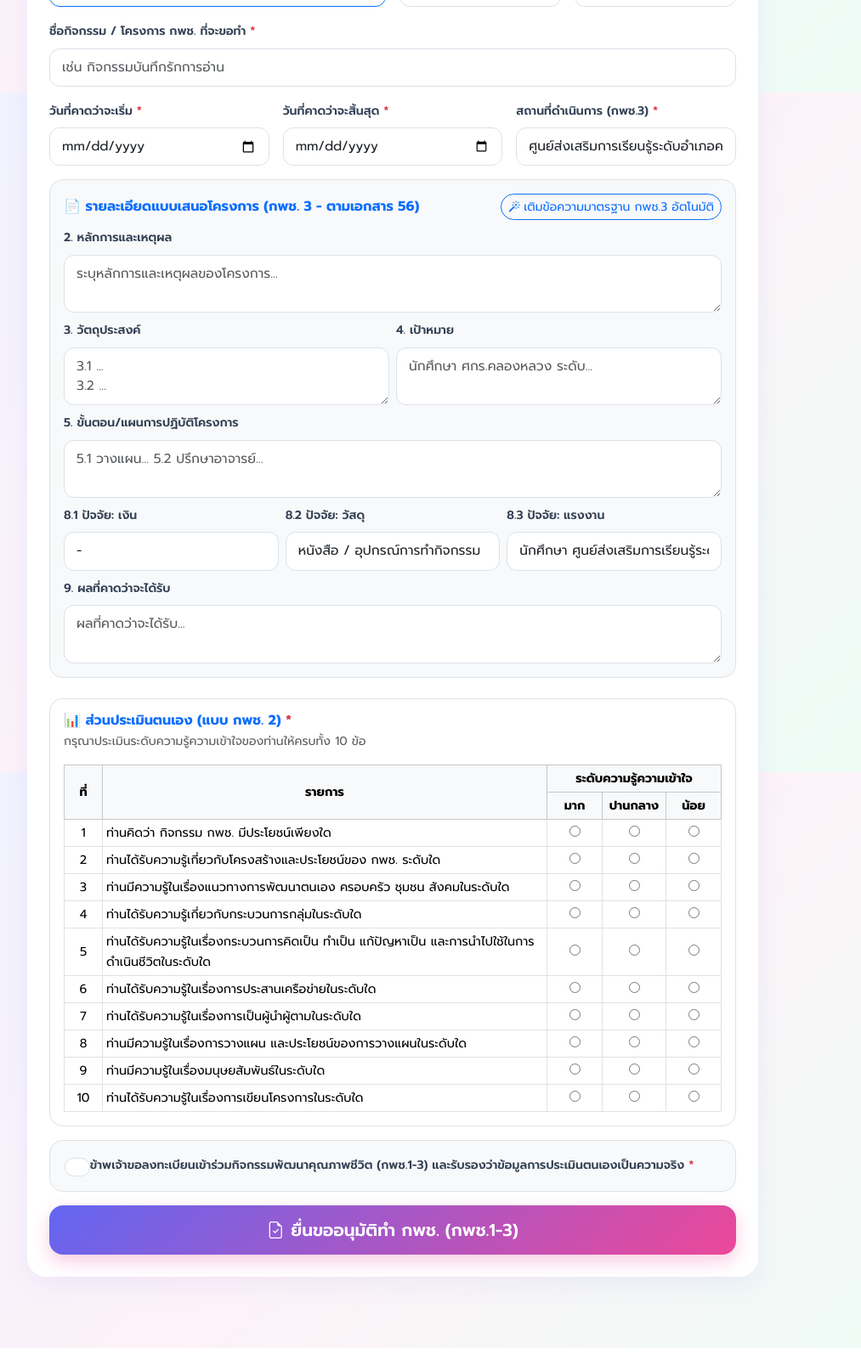
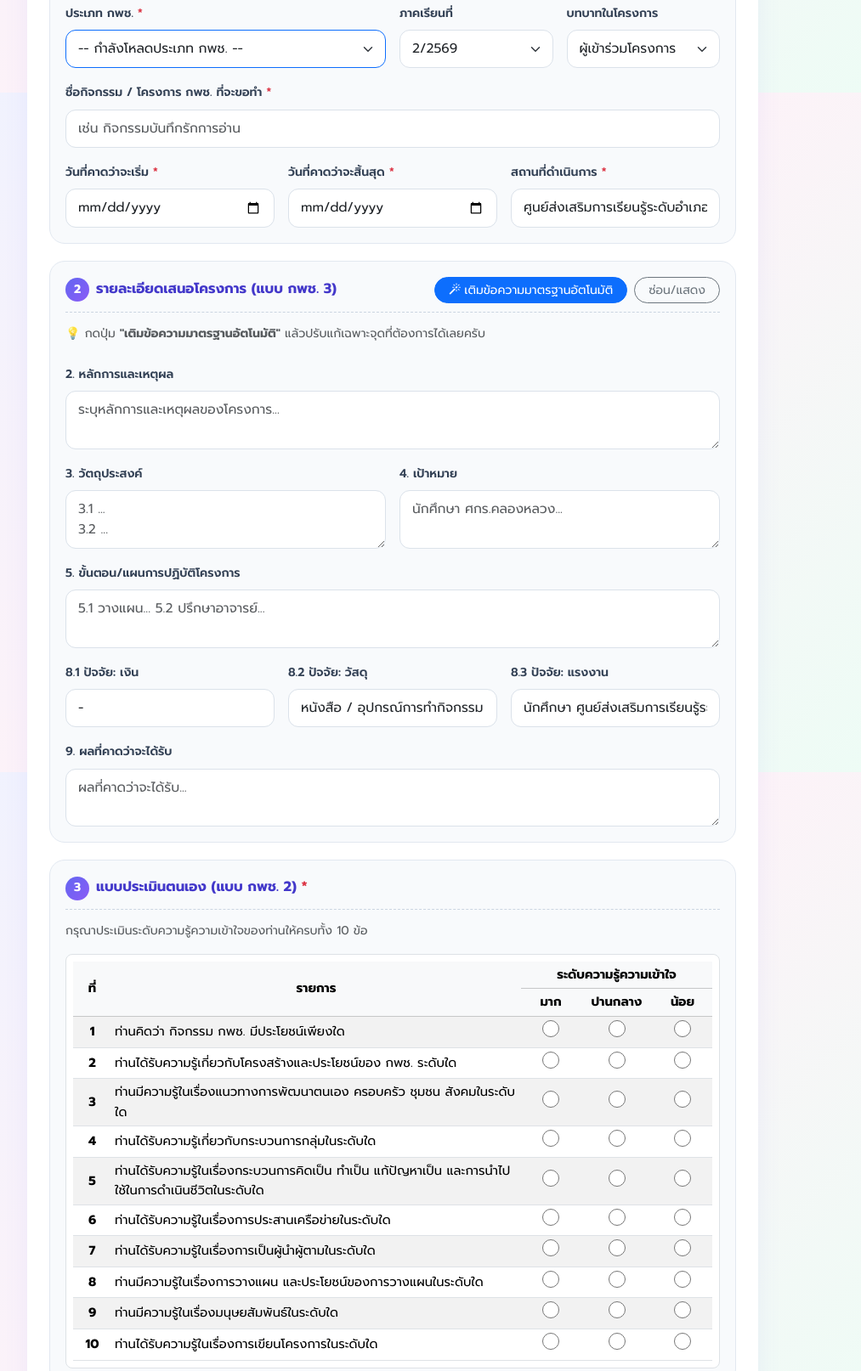
Before and after one commit to kpch-klongluang/kpch-klongluang.github.io, a plain HTML site: page index.html in a window 1280 px wide. Shown: the part 691-2305 px from the top of the page at 85% size, without its empty margins (178-1191 px from the left). Before the commit the page ends 2278 px from the top, so only its background shows below. Drawn offline with nearby package versions, Linux system fonts and the light colour scheme; some packages are replaced by stand-ins of ours; no server answers; a script that the page names is missing.

Commit message:
Update index.html

```diff
--- a/index.html
+++ b/index.html
@@ -71,17 +71,22 @@
         </li>
       </ul>
 
-      <!-- แท็บ 1: กพช.1-2 + เสนอโครงการ กพช.3 -->
+     <!-- แท็บ 1: ขออนุมัติและเสนอโครงการ (แบ่งเป็น 3 กล่องอ่านง่าย) -->
       <div id="publicPre12View" class="cute-card p-3 p-md-4 mx-auto" style="max-width: 860px;">
-        <div class="d-flex align-items-center justify-content-between flex-wrap gap-2 mb-1">
-          <span class="badge rounded-pill bg-warning bg-opacity-25 text-dark px-3 py-2">📋 ขั้นตอนที่ 1: ลงทะเบียน ประเมินตนเอง และเสนอโครงการ (กพช.1-3)</span>
+        <div class="d-flex align-items-center justify-content-between flex-wrap gap-2 mb-2">
+          <span class="badge rounded-pill bg-warning bg-opacity-25 text-dark px-3 py-2">📋 ขั้นตอนที่ 1: ลงทะเบียนและเสนอโครงการ (กพช.1-3)</span>
           <button type="button" class="btn btn-outline-primary btn-sm rounded-pill" onclick="switchPublicTab('status')">
             <i class="bi bi-search me-1"></i>เคยขอไว้แล้ว? เช็กสถานะ/แก้ไขที่นี่
           </button>
         </div>
-        <h4 class="fw-bold text-primary mb-1 mt-2">แบบลงทะเบียน ประเมินตนเอง และเสนอโครงการ กพช. (กพช.1-3)</h4>
-        <p class="text-muted small mb-4">เลือกประเภท กพช. และกรอกรายละเอียดให้ครบถ้วน เพื่อใช้จัดทำชุดเสนอโครงการ กพช. 3 (เอกสาร 56) เสนออนุมัติ</p>
+        <h4 class="fw-bold text-primary mb-1">แบบลงทะเบียนและเสนอโครงการ กพช. (กพช.1-3)</h4>
+        <p class="text-muted small mb-4">กรอกเรียงจากข้อ 1 ➔ 2 ➔ 3 ตามลำดับ ด้านล่างนี้ได้เลยครับ</p>
 
+        <!-- กล่อง 1.1: ข้อมูลผู้เรียน & โครงการ -->
+        <div class="section-box">
+          <div class="section-box-title">
+            <span><span class="step-number-dot">1</span>ข้อมูลนักศึกษา และโครงการที่จะทำ</span>
+          </div>
           <div class="row g-3">
             <div class="col-12 col-md-4">
               <label class="form-label fw-semibold small">รหัสประจำตัวนักศึกษา <span class="text-danger">*</span></label>
@@ -118,7 +123,7 @@
                 <option value="">-- กำลังโหลดประเภท กพช. --</option>
               </select>
             </div>
-          <div class="col-12 col-md-3">
+            <div class="col-6 col-md-3">
               <label class="form-label fw-semibold small">ภาคเรียนที่</label>
               <select class="form-select" id="p12_term">
                 <option value="1/2569">1/2569</option>
@@ -127,12 +132,10 @@
                 <option value="2/2570">2/2570</option>
                 <option value="1/2571">1/2571</option>
                 <option value="2/2571">2/2571</option>
-              <option value="1/2572">1/2572</option>
-              <option value="2/2572">2/2572</option>
               </select>
             </div>
-          <div class="col-12 col-md-3">
-            <label class="form-label fw-semibold small">บทบาทในโครงการ (กพช.3)</label>
+            <div class="col-6 col-md-3">
+              <label class="form-label fw-semibold small">บทบาทในโครงการ</label>
               <select class="form-select" id="p12_role_note">
                 <option value="">ผู้เข้าร่วมโครงการ</option>
                 <option value="ประธาน">ประธาน / ผู้เสนอโครงการ</option>
@@ -157,20 +160,28 @@
               <input type="date" class="form-control" id="p12_end_date">
             </div>
             <div class="col-12 col-md-4">
-            <label class="form-label fw-semibold small">สถานที่ดำเนินการ (กพช.3) <span class="text-danger">*</span></label>
+              <label class="form-label fw-semibold small">สถานที่ดำเนินการ <span class="text-danger">*</span></label>
               <input type="text" class="form-control" id="p12_location" value="ศูนย์ส่งเสริมการเรียนรู้ระดับอำเภอคลองหลวง จังหวัดปทุมธานี">
             </div>
+          </div>
+        </div>
 
-          <!-- ส่วนกรอกแบบเสนอโครงการ กพช.3 (เอกสาร 56) -->
-          <div class="col-12 mt-3">
-            <div class="p-3 rounded-4 border bg-light">
-              <div class="d-flex justify-content-between align-items-center flex-wrap gap-2 mb-2">
-                <h6 class="fw-bold text-primary mb-0">📄 รายละเอียดแบบเสนอโครงการ (กพช. 3 - ตามเอกสาร 56)</h6>
-                <button type="button" class="btn btn-outline-primary btn-sm rounded-pill" onclick="fillDefaultKpch3Template()">
-                  <i class="bi bi-magic me-1"></i>เติมข้อความมาตรฐาน กพช.3 อัตโนมัติ
+        <!-- กล่อง 1.2: รายละเอียด กพช.3 (กดพับ/กางได้ อ่านสบายตา) -->
+        <div class="section-box">
+          <div class="section-box-title">
+            <span><span class="step-number-dot">2</span>รายละเอียดเสนอโครงการ (แบบ กพช. 3)</span>
+            <div class="d-flex gap-2">
+              <button type="button" class="btn btn-primary btn-sm rounded-pill px-3" onclick="fillDefaultKpch3Template()">
+                <i class="bi bi-magic me-1"></i>เติมข้อความมาตรฐานอัตโนมัติ
+              </button>
+              <button type="button" class="btn btn-outline-secondary btn-sm rounded-pill px-3" data-bs-toggle="collapse" data-bs-target="#kpch3FieldsCollapse">
+                ซ่อน/แสดง
               </button>
             </div>
-              <div class="row g-2">
+          </div>
+          <div class="small text-muted mb-2">💡 กดปุ่ม <b>"เติมข้อความมาตรฐานอัตโนมัติ"</b> แล้วปรับแก้เฉพาะจุดที่ต้องการได้เลยครับ</div>
+          <div class="collapse show" id="kpch3FieldsCollapse">
+            <div class="row g-3 mt-1">
               <div class="col-12">
                 <label class="form-label fw-semibold small">2. หลักการและเหตุผล</label>
                 <textarea class="form-control" id="p3_rationale" rows="2" placeholder="ระบุหลักการและเหตุผลของโครงการ..."></textarea>
@@ -181,7 +192,7 @@
               </div>
               <div class="col-12 col-md-6">
                 <label class="form-label fw-semibold small">4. เป้าหมาย</label>
-                  <textarea class="form-control" id="p3_target" rows="2" placeholder="นักศึกษา ศกร.คลองหลวง ระดับ..."></textarea>
+                <textarea class="form-control" id="p3_target" rows="2" placeholder="นักศึกษา ศกร.คลองหลวง..."></textarea>
               </div>
               <div class="col-12">
                 <label class="form-label fw-semibold small">5. ขั้นตอน/แผนการปฏิบัติโครงการ</label>
@@ -198,13 +209,14 @@
           </div>
         </div>
 
-          <!-- ตาราง กพช. 2: แบบประเมินตนเอง 10 ข้อ -->
-          <div class="col-12 mt-4">
-            <div class="p-3 rounded-4 border bg-white">
-              <h6 class="fw-bold text-primary mb-1">📊 ส่วนประเมินตนเอง (แบบ กพช. 2) <span class="text-danger">*</span></h6>
+        <!-- กล่อง 1.3: แบบประเมินตนเอง (กพช. 2) -->
+        <div class="section-box">
+          <div class="section-box-title">
+            <span><span class="step-number-dot">3</span>แบบประเมินตนเอง (แบบ กพช. 2) <span class="text-danger">*</span></span>
+          </div>
           <p class="small text-muted mb-3">กรุณาประเมินระดับความรู้ความเข้าใจของท่านให้ครบทั้ง 10 ข้อ</p>
-              <div class="table-responsive">
-                <table class="table table-bordered table-sm align-middle mb-0" style="font-size: 0.9rem;">
+          <div class="table-responsive bg-white rounded-3 p-2 border">
+            <table class="table table-striped table-hover table-sm align-middle mb-0" style="font-size: 0.92rem;">
               <thead class="table-light text-center">
                 <tr>
                   <th rowspan="2" style="width:45px; vertical-align:middle;">ที่</th>
@@ -212,30 +224,28 @@
                   <th colspan="3">ระดับความรู้ความเข้าใจ</th>
                 </tr>
                 <tr>
-                      <th style="width:65px;">มาก</th>
-                      <th style="width:75px;">ปานกลาง</th>
-                      <th style="width:65px;">น้อย</th>
+                  <th style="width:70px;">มาก</th>
+                  <th style="width:85px;">ปานกลาง</th>
+                  <th style="width:70px;">น้อย</th>
                 </tr>
               </thead>
               <tbody>
-                    <tr><td class="text-center">1</td><td>ท่านคิดว่า กิจกรรม กพช. มีประโยชน์เพียงใด</td><td class="text-center"><input type="radio" name="eval_q1" value="มาก"></td><td class="text-center"><input type="radio" name="eval_q1" value="ปานกลาง"></td><td class="text-center"><input type="radio" name="eval_q1" value="น้อย"></td></tr>
-                    <tr><td class="text-center">2</td><td>ท่านได้รับความรู้เกี่ยวกับโครงสร้างและประโยชน์ของ กพช. ระดับใด</td><td class="text-center"><input type="radio" name="eval_q2" value="มาก"></td><td class="text-center"><input type="radio" name="eval_q2" value="ปานกลาง"></td><td class="text-center"><input type="radio" name="eval_q2" value="น้อย"></td></tr>
-                    <tr><td class="text-center">3</td><td>ท่านมีความรู้ในเรื่องแนวทางการพัฒนาตนเอง ครอบครัว ชุมชน สังคมในระดับใด</td><td class="text-center"><input type="radio" name="eval_q3" value="มาก"></td><td class="text-center"><input type="radio" name="eval_q3" value="ปานกลาง"></td><td class="text-center"><input type="radio" name="eval_q3" value="น้อย"></td></tr>
-                    <tr><td class="text-center">4</td><td>ท่านได้รับความรู้เกี่ยวกับกระบวนการกลุ่มในระดับใด</td><td class="text-center"><input type="radio" name="eval_q4" value="มาก"></td><td class="text-center"><input type="radio" name="eval_q4" value="ปานกลาง"></td><td class="text-center"><input type="radio" name="eval_q4" value="น้อย"></td></tr>
-                    <tr><td class="text-center">5</td><td>ท่านได้รับความรู้ในเรื่องกระบวนการคิดเป็น ทำเป็น แก้ปัญหาเป็น และการนำไปใช้ในการดำเนินชีวิตในระดับใด</td><td class="text-center"><input type="radio" name="eval_q5" value="มาก"></td><td class="text-center"><input type="radio" name="eval_q5" value="ปานกลาง"></td><td class="text-center"><input type="radio" name="eval_q5" value="น้อย"></td></tr>
-                    <tr><td class="text-center">6</td><td>ท่านได้รับความรู้ในเรื่องการประสานเครือข่ายในระดับใด</td><td class="text-center"><input type="radio" name="eval_q6" value="มาก"></td><td class="text-center"><input type="radio" name="eval_q6" value="ปานกลาง"></td><td class="text-center"><input type="radio" name="eval_q6" value="น้อย"></td></tr>
-                    <tr><td class="text-center">7</td><td>ท่านได้รับความรู้ในเรื่องการเป็นผู้นำผู้ตามในระดับใด</td><td class="text-center"><input type="radio" name="eval_q7" value="มาก"></td><td class="text-center"><input type="radio" name="eval_q7" value="ปานกลาง"></td><td class="text-center"><input type="radio" name="eval_q7" value="น้อย"></td></tr>
-                    <tr><td class="text-center">8</td><td>ท่านมีความรู้ในเรื่องการวางแผน และประโยชน์ของการวางแผนในระดับใด</td><td class="text-center"><input type="radio" name="eval_q8" value="มาก"></td><td class="text-center"><input type="radio" name="eval_q8" value="ปานกลาง"></td><td class="text-center"><input type="radio" name="eval_q8" value="น้อย"></td></tr>
-                    <tr><td class="text-center">9</td><td>ท่านมีความรู้ในเรื่องมนุษยสัมพันธ์ในระดับใด</td><td class="text-center"><input type="radio" name="eval_q9" value="มาก"></td><td class="text-center"><input type="radio" name="eval_q9" value="ปานกลาง"></td><td class="text-center"><input type="radio" name="eval_q9" value="น้อย"></td></tr>
-                    <tr><td class="text-center">10</td><td>ท่านได้รับความรู้ในเรื่องการเขียนโครงการในระดับใด</td><td class="text-center"><input type="radio" name="eval_q10" value="มาก"></td><td class="text-center"><input type="radio" name="eval_q10" value="ปานกลาง"></td><td class="text-center"><input type="radio" name="eval_q10" value="น้อย"></td></tr>
+                <tr><td class="text-center fw-bold">1</td><td>ท่านคิดว่า กิจกรรม กพช. มีประโยชน์เพียงใด</td><td class="text-center"><input class="eval-radio" type="radio" name="eval_q1" value="มาก"></td><td class="text-center"><input class="eval-radio" type="radio" name="eval_q1" value="ปานกลาง"></td><td class="text-center"><input class="eval-radio" type="radio" name="eval_q1" value="น้อย"></td></tr>
+                <tr><td class="text-center fw-bold">2</td><td>ท่านได้รับความรู้เกี่ยวกับโครงสร้างและประโยชน์ของ กพช. ระดับใด</td><td class="text-center"><input class="eval-radio" type="radio" name="eval_q2" value="มาก"></td><td class="text-center"><input class="eval-radio" type="radio" name="eval_q2" value="ปานกลาง"></td><td class="text-center"><input class="eval-radio" type="radio" name="eval_q2" value="น้อย"></td></tr>
+                <tr><td class="text-center fw-bold">3</td><td>ท่านมีความรู้ในเรื่องแนวทางการพัฒนาตนเอง ครอบครัว ชุมชน สังคมในระดับใด</td><td class="text-center"><input class="eval-radio" type="radio" name="eval_q3" value="มาก"></td><td class="text-center"><input class="eval-radio" type="radio" name="eval_q3" value="ปานกลาง"></td><td class="text-center"><input class="eval-radio" type="radio" name="eval_q3" value="น้อย"></td></tr>
+                <tr><td class="text-center fw-bold">4</td><td>ท่านได้รับความรู้เกี่ยวกับกระบวนการกลุ่มในระดับใด</td><td class="text-center"><input class="eval-radio" type="radio" name="eval_q4" value="มาก"></td><td class="text-center"><input class="eval-radio" type="radio" name="eval_q4" value="ปานกลาง"></td><td class="text-center"><input class="eval-radio" type="radio" name="eval_q4" value="น้อย"></td></tr>
+                <tr><td class="text-center fw-bold">5</td><td>ท่านได้รับความรู้ในเรื่องกระบวนการคิดเป็น ทำเป็น แก้ปัญหาเป็น และการนำไปใช้ในการดำเนินชีวิตในระดับใด</td><td class="text-center"><input class="eval-radio" type="radio" name="eval_q5" value="มาก"></td><td class="text-center"><input class="eval-radio" type="radio" name="eval_q5" value="ปานกลาง"></td><td class="text-center"><input class="eval-radio" type="radio" name="eval_q5" value="น้อย"></td></tr>
+                <tr><td class="text-center fw-bold">6</td><td>ท่านได้รับความรู้ในเรื่องการประสานเครือข่ายในระดับใด</td><td class="text-center"><input class="eval-radio" type="radio" name="eval_q6" value="มาก"></td><td class="text-center"><input class="eval-radio" type="radio" name="eval_q6" value="ปานกลาง"></td><td class="text-center"><input class="eval-radio" type="radio" name="eval_q6" value="น้อย"></td></tr>
+                <tr><td class="text-center fw-bold">7</td><td>ท่านได้รับความรู้ในเรื่องการเป็นผู้นำผู้ตามในระดับใด</td><td class="text-center"><input class="eval-radio" type="radio" name="eval_q7" value="มาก"></td><td class="text-center"><input class="eval-radio" type="radio" name="eval_q7" value="ปานกลาง"></td><td class="text-center"><input class="eval-radio" type="radio" name="eval_q7" value="น้อย"></td></tr>
+                <tr><td class="text-center fw-bold">8</td><td>ท่านมีความรู้ในเรื่องการวางแผน และประโยชน์ของการวางแผนในระดับใด</td><td class="text-center"><input class="eval-radio" type="radio" name="eval_q8" value="มาก"></td><td class="text-center"><input class="eval-radio" type="radio" name="eval_q8" value="ปานกลาง"></td><td class="text-center"><input class="eval-radio" type="radio" name="eval_q8" value="น้อย"></td></tr>
+                <tr><td class="text-center fw-bold">9</td><td>ท่านมีความรู้ในเรื่องมนุษยสัมพันธ์ในระดับใด</td><td class="text-center"><input class="eval-radio" type="radio" name="eval_q9" value="มาก"></td><td class="text-center"><input class="eval-radio" type="radio" name="eval_q9" value="ปานกลาง"></td><td class="text-center"><input class="eval-radio" type="radio" name="eval_q9" value="น้อย"></td></tr>
+                <tr><td class="text-center fw-bold">10</td><td>ท่านได้รับความรู้ในเรื่องการเขียนโครงการในระดับใด</td><td class="text-center"><input class="eval-radio" type="radio" name="eval_q10" value="มาก"></td><td class="text-center"><input class="eval-radio" type="radio" name="eval_q10" value="ปานกลาง"></td><td class="text-center"><input class="eval-radio" type="radio" name="eval_q10" value="น้อย"></td></tr>
               </tbody>
             </table>
           </div>
         </div>
-          </div>
 
-          <div class="col-12">
-            <div class="p-3 rounded-4 border bg-light">
+        <div class="p-3 rounded-4 border bg-white mb-3">
           <div class="form-check">
             <input class="form-check-input" type="checkbox" id="p12_self_eval_ok">
             <label class="form-check-label small fw-semibold" for="p12_self_eval_ok">
@@ -243,16 +253,11 @@
             </label>
           </div>
         </div>
-          </div>
 
-          <div class="col-12 mt-3">
         <button type="button" class="btn btn-cute-submit w-100 fs-5" onclick="handlePre12Submit()">
           <i class="bi bi-file-earmark-check me-2"></i>ยื่นขออนุมัติทำ กพช. (กพช.1-3)
         </button>
       </div>
-        </div>
-      </div>
-
       <!-- แท็บ 2: ส่งบันทึกผล กพช.4 -->
       <div id="publicSubmitView" class="cute-card p-3 p-md-4 mx-auto d-none" style="max-width: 860px;">
         <div class="d-flex align-items-center gap-2 mb-1">
```
Lines whose indentation alone changed are shown as unchanged.
